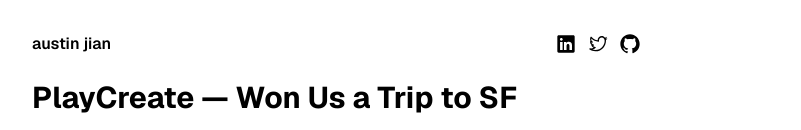
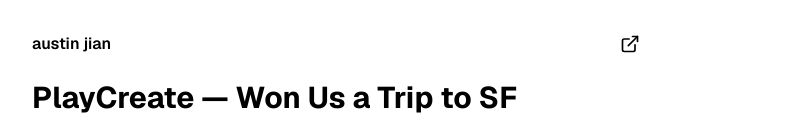
Before and after one commit to austinjiann/v3, a Next.js app: page /playcreate in a window 1280 px wide. Shown: the top 130 px of the page, without its empty margins (304-1105 px from the left). Built offline with nearby package versions, Linux system fonts and the light colour scheme; what @radix-ui/themes would draw is missing.

Commit message:
fix: forgot to add project links

```diff
--- a/app/flowboard/page.tsx
+++ b/app/flowboard/page.tsx
@@ -16,7 +16,7 @@
   return (
     <div className="flex min-h-screen justify-center font-sans bg-white">
       <main className="flex w-full max-w-2xl flex-col items-start justify-start py-8 px-8 text-black">
-        <CaseStudyHeader />
+        <CaseStudyHeader links={{ external: "https://flowboard.tech", github: "https://github.com/austinjiann/FlowBoard" }} />
         <CaseStudyContent
           title="FlowBoard — Viral Open Source Project"
           image="/projects/flowboard.png"
--- a/app/planthopper/page.tsx
+++ b/app/planthopper/page.tsx
@@ -15,7 +15,7 @@
   return (
     <div className="flex min-h-screen justify-center font-sans bg-white">
       <main className="flex w-full max-w-2xl flex-col items-start justify-start py-8 px-8 text-black">
-        <CaseStudyHeader />
+        <CaseStudyHeader links={{ github: "https://github.com/eu-lee/PlantHopper" }} />
         <CaseStudyContent
           title="Plant Hopper — 1st at Hack the Valley"
           image="/projects/planthopper.png"
--- a/app/playcreate/page.tsx
+++ b/app/playcreate/page.tsx
@@ -17,7 +17,7 @@
   return (
     <div className="flex min-h-screen justify-center font-sans bg-white">
       <main className="flex w-full max-w-2xl flex-col items-start justify-start py-8 px-8 text-black">
-        <CaseStudyHeader />
+        <CaseStudyHeader links={{ external: "https://tryplaycreate.com"}} />
         <CaseStudyContent
           title="PlayCreate — Won Us a Trip to SF"
           image="/projects/playcreate.png"
--- a/components/casestudyheader.tsx
+++ b/components/casestudyheader.tsx
@@ -1,10 +1,18 @@
 'use client';
 
 import Link from 'next/link';
-import { GitHubLogoIcon, LinkedInLogoIcon, TwitterLogoIcon } from '@radix-ui/react-icons';
+import { GitHubLogoIcon } from '@radix-ui/react-icons';
+import { FiExternalLink } from 'react-icons/fi';
 import * as motion from 'motion/react-client';
 
-export function CaseStudyHeader() {
+interface CaseStudyHeaderProps {
+  links?: {
+    external?: string;
+    github?: string;
+  };
+}
+
+export function CaseStudyHeader({ links }: CaseStudyHeaderProps) {
   return (
     <motion.div
       className="flex items-center justify-between w-full mb-6"
@@ -16,15 +24,16 @@
         austin jian
       </Link>
       <div className="flex items-center gap-3">
-        <a href="https://linkedin.com/in/austin-jian" target="_blank" rel="noopener noreferrer" className="text-black hover:opacity-70 transition-opacity">
-          <LinkedInLogoIcon width={20} height={20} />
-        </a>
-        <a href="https://twitter.com/austinjian_" target="_blank" rel="noopener noreferrer" className="text-black hover:opacity-70 transition-opacity">
-          <TwitterLogoIcon width={20} height={20} />
-        </a>
-        <a href="https://github.com/austinjiann" target="_blank" rel="noopener noreferrer" className="text-black hover:opacity-70 transition-opacity">
-          <GitHubLogoIcon width={20} height={20} />
-        </a>
+        {links?.external && (
+          <a href={links.external} target="_blank" rel="noopener noreferrer" className="text-black hover:opacity-70 transition-opacity">
+            <FiExternalLink size={20} />
+          </a>
+        )}
+        {links?.github && (
+          <a href={links.github} target="_blank" rel="noopener noreferrer" className="text-black hover:opacity-70 transition-opacity">
+            <GitHubLogoIcon width={20} height={20} />
+          </a>
+        )}
       </div>
     </motion.div>
   );
--- a/package.json
+++ b/package.json
@@ -18,7 +18,8 @@
     "motion": "^12.29.0",
     "next": "16.1.4",
     "react": "19.2.3",
-    "react-dom": "19.2.3"
+    "react-dom": "19.2.3",
+    "react-icons": "^5.5.0"
   },
   "devDependencies": {
     "@tailwindcss/postcss": "^4",
```
Also changed, not shown: 1 other file (tests, documents, lock files or other folders).
